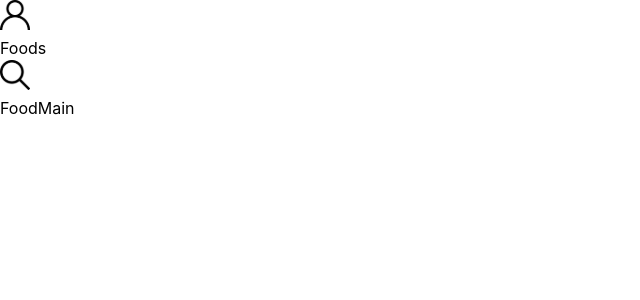
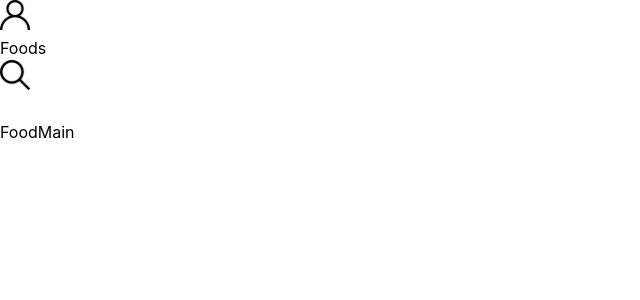
Before and after one commit to lkotlarenko/Project-Recipes-App, a React (Create React App) app: page /foods in a window 1280 px wide. Both pictures are taken after a click on the button 15 px from the left and 78 px from the top of the page. Shown: the top 300 px of the page, without its empty margins (0-640 px from the left). Built offline with nearby package versions, Linux system fonts and the light colour scheme.

Commit message:
exercicio 12 finalizado

```diff
--- a/src/components/Header/HeaderWithSearch.js
+++ b/src/components/Header/HeaderWithSearch.js
@@ -1,16 +1,20 @@
-import React from 'react';
+import React, { useContext } from 'react';
 import PropTypes from 'prop-types';
 import { useHistory } from 'react-router-dom';
 import ProfileButtom from '../../images/profileIcon.svg';
 import SearchButtom from '../../images/searchIcon.svg';
+import ContextApp from '../../context/ContextApp';
 
 function HeaderWithSearch({ name }) {
 //   console.log(name);
+  const { allData } = useContext(ContextApp);
+  const { searchButtom, changeButtomSearch, searchName, changeSearchName } = allData;
   const history = useHistory();
   const onClickButtom = () => {
     history.push('/profile');
   };
 
+  console.log(searchButtom);
   return (
     <div>
       <button
@@ -26,9 +30,18 @@ function HeaderWithSearch({ name }) {
         data-testid="search-top-btn"
         type="button"
         src={ SearchButtom }
+        onClick={ changeButtomSearch }
       >
         <input type="image" src={ SearchButtom } alt={ name } />
       </button>
+      <div>
+        {searchButtom ? <input
+          onChange={ (e) => changeSearchName(e.target.value) }
+          name="searchName"
+          value={ searchName }
+          data-testid="search-input"
+        /> : null}
+      </div>
     </div>
   );
 }
--- a/src/context/ProviderApp.js
+++ b/src/context/ProviderApp.js
@@ -1,13 +1,29 @@
-import React from 'react';
+import React, { useState } from 'react';
 import PropTypes from 'prop-types';
 import ContextApp from './ContextApp';
 
 function ProviderApp({ children }) {
+  const [searchButtom, setsearchButtom] = useState(false);
+  const [searchName, setsearchName] = useState('');
+
+  const changeButtomSearch = () => {
+    if (searchButtom === false) return setsearchButtom(true);
+    setsearchButtom(false);
+  };
+
+  const changeSearchName = (e) => {
+    setsearchName(e);
+  };
+
   const allData = {
+    searchButtom,
+    changeButtomSearch,
+    searchName,
+    changeSearchName,
   };
 
   return (
-    <ContextApp.Provider value={ allData }>
+    <ContextApp.Provider value={ { allData } }>
       { children }
     </ContextApp.Provider>
   );
```
